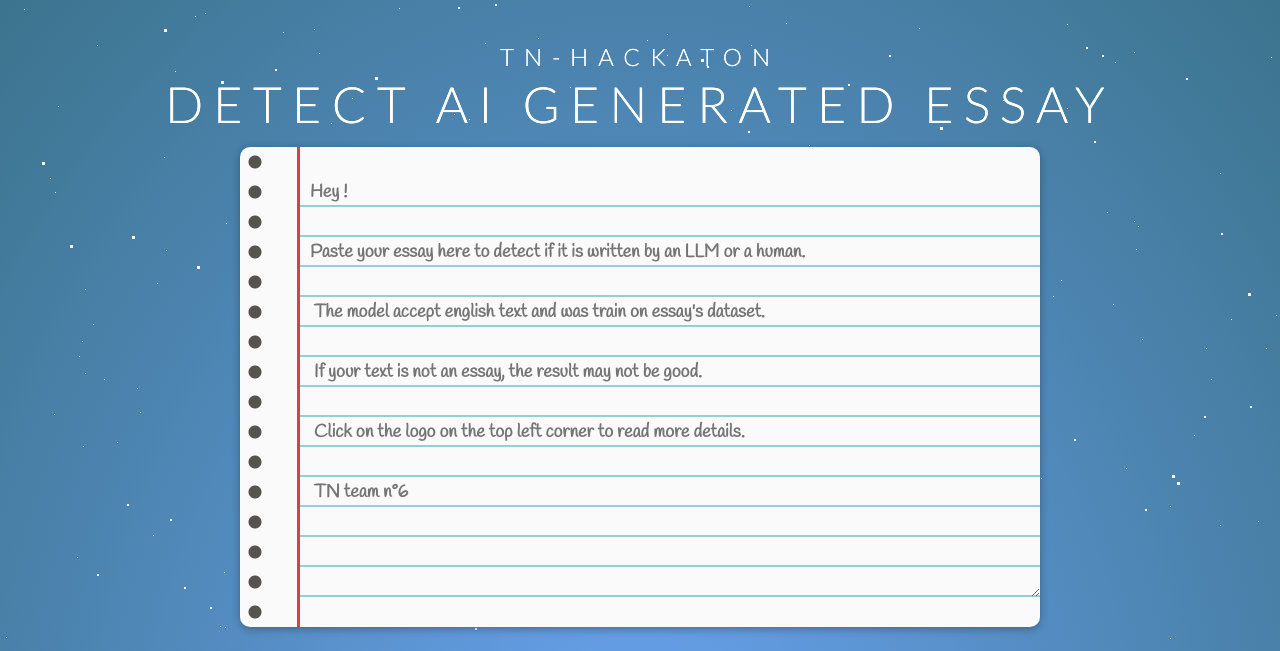
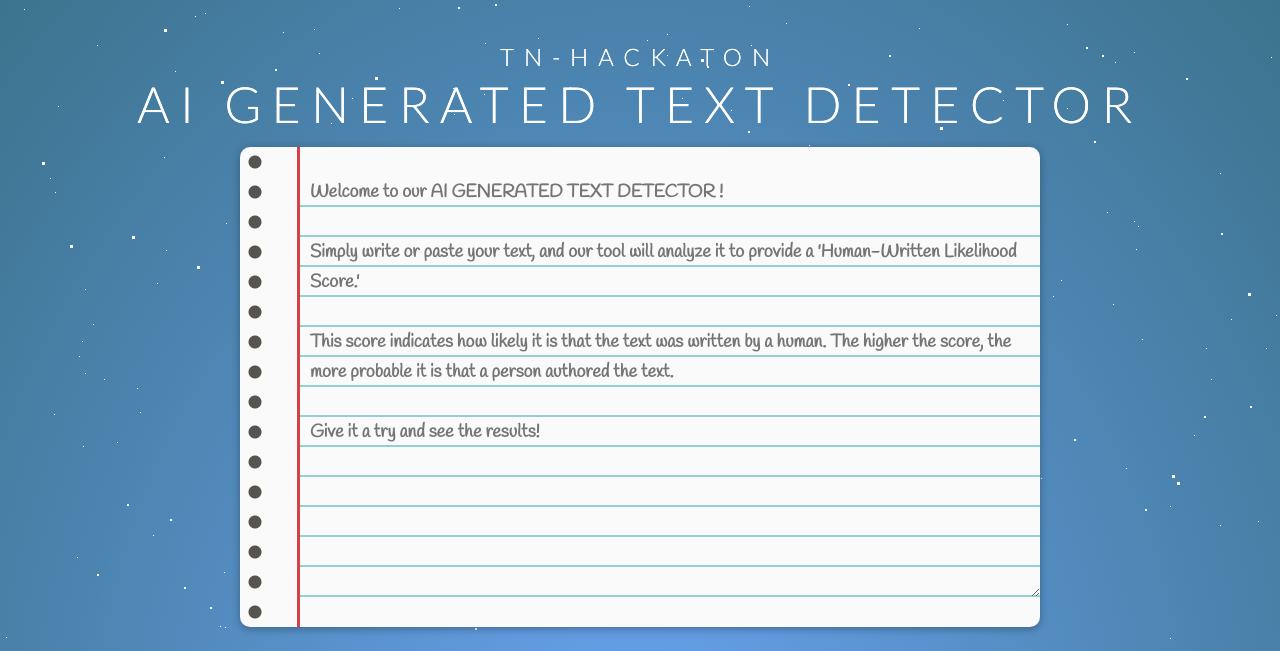
Before and after one commit to smarsou/ai-text-detector, a Flask app: page / in a window 1280 px wide. Shown: the top 651 px of the page. Run offline with Flask 3, Linux system fonts and the light colour scheme; parts of the project's set-up code (start-up, migrations or seed data) failed here and were passed over; some libraries are stand-ins or nearby versions.

Commit message:
final presentation

```diff
--- a/app/init.py
+++ b/app/init.py
@@ -6,6 +6,6 @@ import re
 from nltk.corpus import stopwords
 from nltk.stem import WordNetLemmatizer
 embedding_model = fasttext.load_model('model/fasttext.bin')
-with open('model/random_forest.pkl', 'rb') as fichier:
+with open('model/random_forest_bigdataset.pkl', 'rb') as fichier:
     best_model = pickle.load(fichier)
 lemmatizer = WordNetLemmatizer()
--- a/app/templates/index.html
+++ b/app/templates/index.html
@@ -26,12 +26,12 @@
       </span>
       <br>
       <span id="bigtitle">
-        DETECT AI GENERATED ESSAY
+        AI GENERATED TEXT DETECTOR
       </span>
     </div>
     <div class="paper" id="feuille">
       <div class="paper-content">
-          <textarea id="input" placeholder="Hey !&#10;&#10;Paste your essay here to detect if it is written by an LLM or a human.&#10; &#10; The model accept english text and was train on essay's dataset. &#10;&#10; If your text is not an essay, the result may not be good. &#10;&#10; Click on the logo on the top left corner to read more details. &#10;&#10; TN team n°6" autofocus></textarea>
+          <textarea id="input" placeholder="Welcome to our AI GENERATED TEXT DETECTOR ! &#10;&#10;Simply write or paste your text, and our tool will analyze it to provide a 'Human-Written Likelihood Score.'&#10;&#10;This score indicates how likely it is that the text was written by a human. The higher the score, the more probable it is that a person authored the text. &#10;&#10;Give it a try and see the results!" autofocus></textarea>
       </div>
     </div>
     <button class="button-19" id="submitbutton" onclick="sendData()">Start detection</button>
@@ -77,8 +77,6 @@
   </div>
 
 
-
-
   <script>
     function sendData() {
         var value = document.getElementById('input').value;
@@ -104,14 +102,19 @@
                   document.getElementById('mess_score').style.color = "green";
                   document.getElementById('mess').innerHTML = "This text seems to be human written.";
                   htmlSelector.style.setProperty('--color', "green");
-                }else{
+                }else if(response.int >= 40){
                   document.getElementById('mess').style.color= "orange";
                   document.getElementById('mess_score').style.color = "orange";
+                  document.getElementById('mess').innerHTML = "This text could be AI generated.";
+                  htmlSelector.style.setProperty('--color', "orange");
+                }else{
+                  document.getElementById('mess').style.color= "red";
+                  document.getElementById('mess_score').style.color = "red";
                   document.getElementById('mess').innerHTML = "This text seems to be AI generated.";
-                  htmlSelector.style.setProperty('--color', "orange");
+                  htmlSelector.style.setProperty('--color', "red");
                 }
                 htmlSelector.style.setProperty('--value', response.int.toString() + "%");
-                document.getElementById('mess_score').innerHTML = response.int.toString() + " %";
+                document.getElementById('mess_score').innerHTML = "Human-Written Likelihood Score : " + response.int.toString() + " %";
                 document.getElementById('score').innerHTML = "<div class='progress progress-striped' id='tokill'><div class='progress-bar'></div></div>"
                 document.getElementById('loaderid').style.display = "none";
                 document.getElementById('output').style.display = "none";
```
Also changed, not shown: 1 other file.
